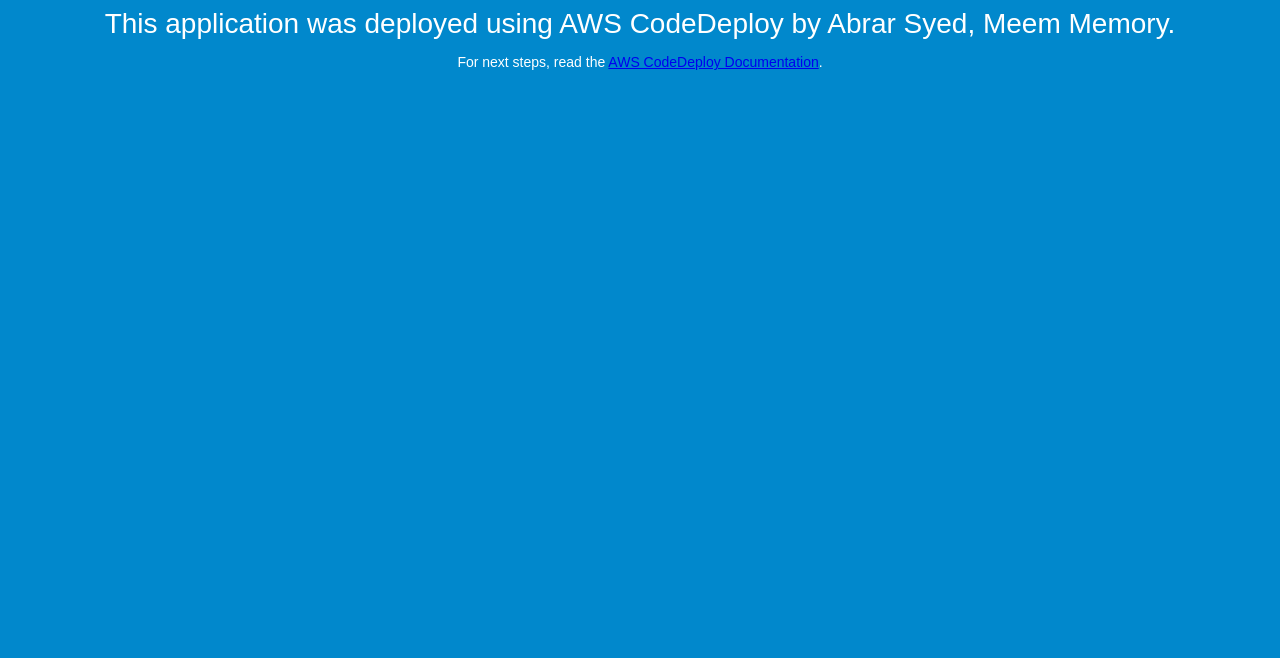
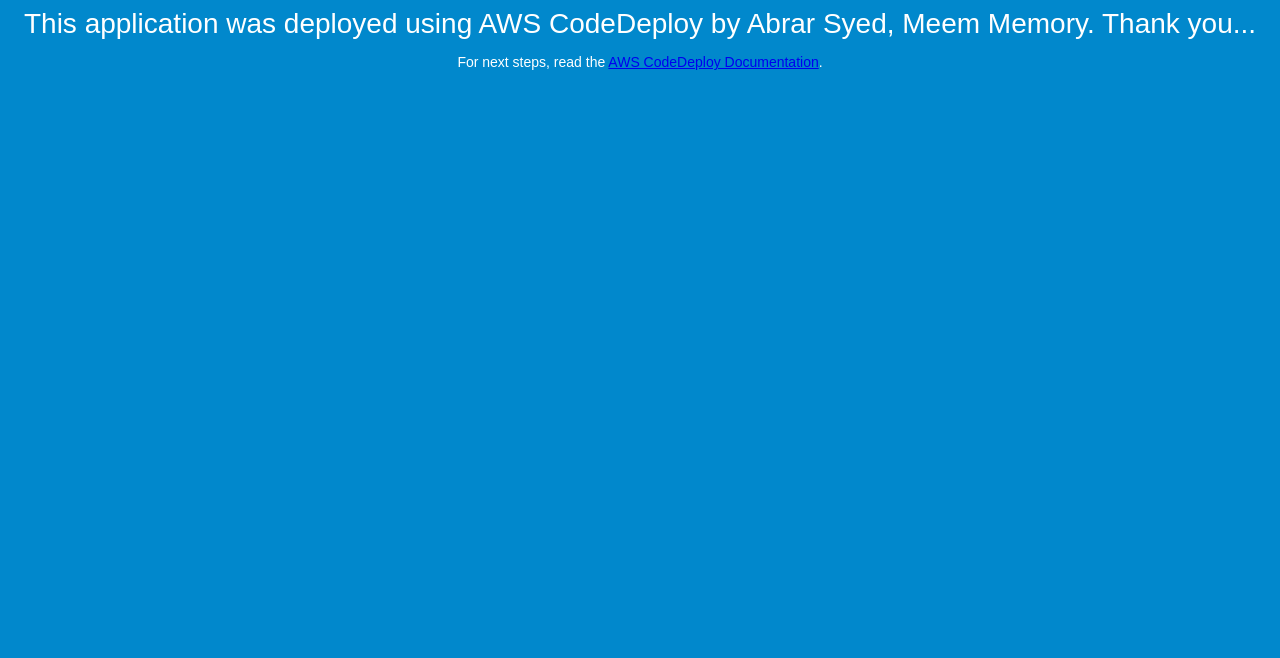
Before and after one commit to abrarsyed123/codedeploy, a plain HTML site: page index.html in a window 1280 px wide. Shown: the part 142-800 px from the top of the page. Drawn offline with Linux system fonts and the light colour scheme.

Commit message:
fifth commit

```diff
--- a/index.html
+++ b/index.html
@@ -27,7 +27,7 @@
 <body>
   <div align="center">
     <h1>Congratulations</h1>
-    <h2>This application was deployed using AWS CodeDeploy by Abrar Syed, Meem Memory.</h2>
+    <h2>This application was deployed using AWS CodeDeploy by Abrar Syed, Meem Memory. Thank you...</h2>
     <p>For next steps, read the <a href="http://aws.amazon.com/documentation/codedeploy">AWS CodeDeploy Documentation</a>.</p>
   </div>
 </body>
```
